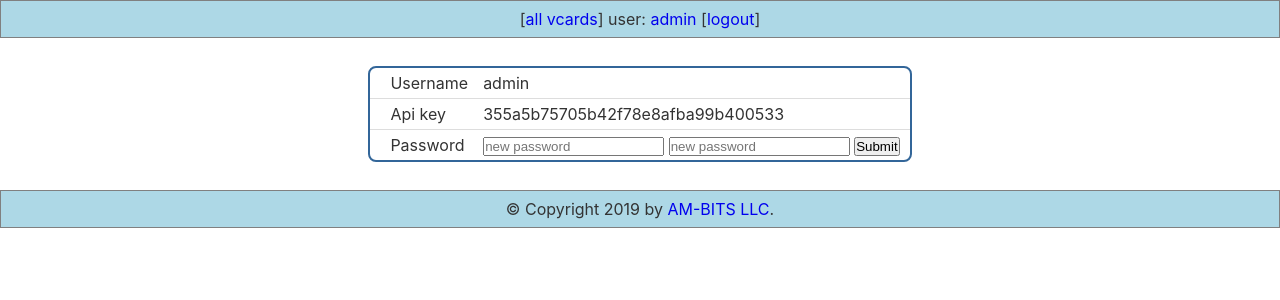
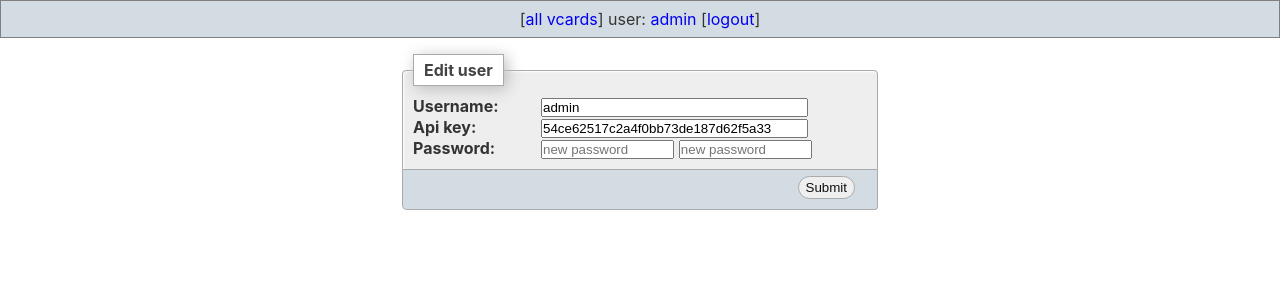
Before and after one commit to ujin77/vcard_holder, a Flask app: page /admin/user in a window 1280 px wide. Shown: the top 300 px of the page. Run offline with Flask 2, Linux system fonts and the light colour scheme; a user stored in the database is signed in.

Commit message:
change password

```diff
--- a/vcholder_app/routes.py
+++ b/vcholder_app/routes.py
@@ -110,6 +110,16 @@ def secure_filename(filename):
     return filename
 
 
+def update_user(id, username, password1, password2):
+    obj_user = User.query.filter_by(id=id).first()
+    if not obj_user or not username or username == '' or not password1 or password1 == '' or password1 != password2:
+        return False
+    obj_user.username = username
+    obj_user.password = password1
+    db.session.commit()
+    return True
+
+
 @app.route('/login', methods=['GET', 'POST'])
 def login():
     if request.method == 'GET':
@@ -149,8 +159,7 @@ def admin():
 @flask_login.login_required
 def user():
     if request.method == 'POST':
-        pass
-        # print(flask_login.current_user, request.form['password1'], request.form['password2'])
+        update_user(request.form['id'], request.form['username'], request.form['password1'], request.form['password2'])
     return render_template('user.html', user=flask_login.current_user)
 
 
--- a/vcholder_app/static/main.css
+++ b/vcholder_app/static/main.css
@@ -84,13 +84,13 @@ div#header{
   border: 1px solid gray;
   padding: 8px;
   text-align: center;
-  background-color: lightblue;
+  background-color: #D3DCE3;
 }
 
 div#content{
-  margin: auto;
-  width: 100%;
-  padding: 8px;
+//  margin: auto;
+//  width: 100%;
+//  padding: 8px;
   text-align: center;
 }
 
@@ -100,24 +100,22 @@ div#footer{
   border: 1px solid gray;
   padding: 8px;
   text-align: center;
-  background-color: lightblue;
+  background-color: #D3DCE3;
 }
 
 div#container{
-  text-align: center;
-      margin: 0;
-        padding: 0;
+    text-align: center;
+    margin: 0;
+    padding: 0;
+}
 
+div.container {
+    text-align: left;
+    width: 30em;
+    margin: 0 auto;
 }
 
 div#login{
-//  margin: 100px;
-//  width: 50%;
-  border: 1px solid gray;
-  padding: 10px;
-  text-align: center;
-  background-color: lightblue;
-
   display: -moz-inline-stack;
   display: inline-block;
   zoom: 1;
@@ -128,3 +126,91 @@ div#login{
   -ms-transform: translateY(-50%);
   transform: translateY(-50%);
 }
+
+fieldset {
+    display: block;
+    margin-inline-start: 2px;
+    margin-inline-end: 2px;
+    padding-block-start: 0.35em;
+    padding-inline-start: 0.75em;
+    padding-inline-end: 0.75em;
+    padding-block-end: 0.625em;
+    min-inline-size: min-content;
+}
+
+fieldset.form_input {
+    margin-top: 1em;
+    -webkit-border-radius: 4px 4px 0 0;
+    border: #aaa solid 1px;
+    padding: 10px;
+    background: #eee;
+    box-shadow: 1px 1px 2px #fff inset;
+}
+
+fieldset.form_submit {
+
+    margin-font-weight: normal;
+    color: #000;
+    background: #D3DCE3;
+    border: #aaa solid 1px;
+
+    top: 0;
+    margin-bottom: .5em;
+    border-top: 0;
+    text-align: right;
+    float: none;
+    clear: both;
+    border-radius: 0 0 4px 5px;
+}
+
+fieldset legend {
+    font-weight: bold;
+    color: #444;
+    padding: 5px 10px;
+    border: 1px solid #aaa;
+    background-color: #fff;
+    box-shadow: 3px 3px 15px #bbb;
+    max-width: 100%;
+}
+
+form {
+    padding: 0;
+    margin: 0;
+}
+
+legend {
+    display: block;
+    padding-inline-start: 2px;
+    padding-inline-end: 2px;
+}
+
+form.login label {
+    float: left;
+    width: 8em;
+    font-weight: bolder;
+}
+
+form.login input[type=text], form.login select {
+    box-sizing: border-box;
+    width: 20em;
+}
+
+form.login input[type=password] {
+    box-sizing: border-box;
+    width: 10em;
+}
+
+form.login input[type=text].username {
+    box-sizing: border-box;
+    width: 10em;
+}
+
+
+form.login input[type="button"], form.login input[type="submit"], form.login input[type="reset"] {
+    margin: 0px 10px;
+    border: 1px solid #aaa;
+    padding: 3px 7px;
+    color: #111;
+    border-radius: 12px;
+    -webkit-border-radius: 12px;
+}
--- a/vcholder_app/templates/base.html
+++ b/vcholder_app/templates/base.html
@@ -15,10 +15,12 @@
     {% endblock %}
     </div>
     <div id="content">{% block content %}{% endblock %}</div>
+    <!--
     <div id="footer">
         {% block footer %}
         &copy; Copyright 2019 by <a href="https://am-bits.com/">AM-BITS LLC</a>.
         {% endblock %}
     </div>
+    -->
 </body>
 </html>
--- a/vcholder_app/templates/user.html
+++ b/vcholder_app/templates/user.html
@@ -5,16 +5,28 @@
     {{ super() }}
 {% endblock %}
 {% block content %}
-<table>
-    <tr><td>Username</td><td>{{ user.username }}</td></tr>
-    <tr><td>Api key</td><td>{{ user.api_key }}</td></tr>
-    <tr><td>Password</td><td>
-       <form action="{{ url_for('user') }}" method='POST'>
+<div class="container">
+<form action="{{ url_for('user') }}" method='POST' class="login">
+    <fieldset class="form_input">
+        <legend>Edit user</legend>
+        <div class="item">
+            <label for="username">Username:</label>
+            <input type="text" name="username" id="username" value="{{ user.username }}" readonly/>
+        </div>
+        <div class="item">
+            <label for="api_key">Api key:</label>
+            <input type="text" name="api_key" id="api_key" value="{{ user.api_key }}" readonly/>
+        </div>
+        <div class="item">
+            <label for="password1">Password:</label>
+            <input type="password" name="password1" id="password1" placeholder="new password"/>
+            <input type="password" name="password2" id="password2" placeholder="new password"/>
+        </div>
         <input type="hidden" name="id" id="id" value="{{ user.id }}"/>
-        <input type="password1" name="password1" id="password1" placeholder="new password"/>
-        <input type='password2' name='password2' id='password2' placeholder='new password'/>
-        <input type='submit' name='submit'/>
-       </form>
-    </td></tr>
-</table>
+    </fieldset>
+    <fieldset class="form_submit">
+        <input type="submit" name="submit"/>
+    </fieldset>
+</form>
+</div>
 {% endblock %}
```
Also changed, not shown: vcholder_app/templates/login.html (+18 -8 lines).
